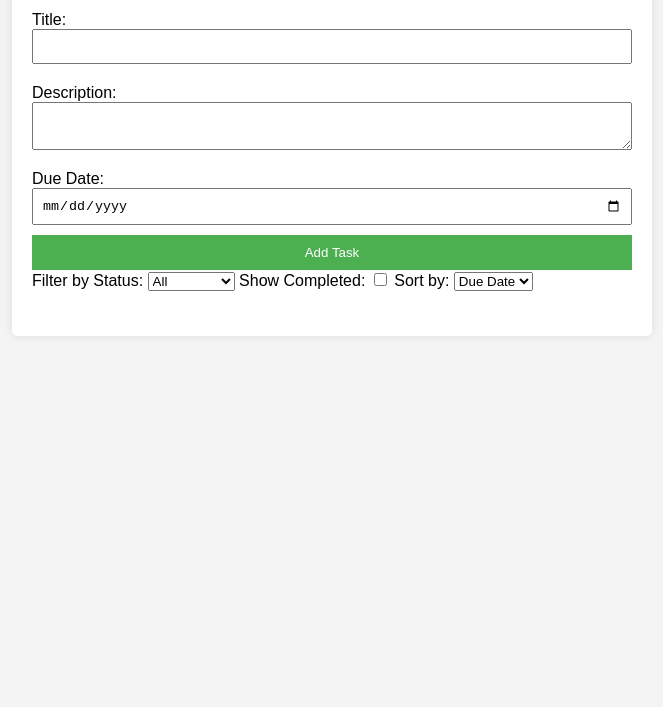
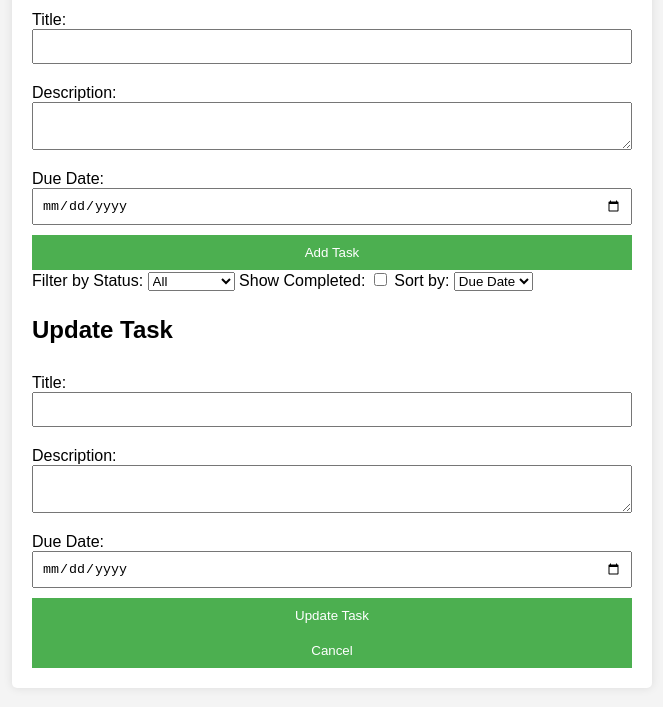
Before and after one commit to lebogangolifant/task_tracker, a website: page index.html in a window 1280 px wide. Shown: the part 149-856 px from the top of the page, without its empty margins (308-971 px from the left). Before the commit the page ends 800 px from the top, so only its background shows below. Drawn offline with Linux system fonts and the light colour scheme; no server answers.

Commit message:
Create task update form elements

```diff
--- a/index.html
+++ b/index.html
@@ -44,6 +44,26 @@
         <div id="taskList">
             <!-- Tasks will be displayed here -->
         </div>
+
+        <!-- New elements for task update form -->
+        <div id="updateFormContainer">
+            <h2>Update Task</h2>
+            <form id="updateForm">
+                <input type="hidden" id="updateTaskId">
+
+                <label for="updateTitle">Title:</label>
+                <input type="text" id="updateTitle" required>
+
+                <label for="updateDescription">Description:</label>
+                <textarea id="updateDescription" required></textarea>
+
+                <label for="updateDueDate">Due Date:</label>
+                <input type="date" id="updateDueDate" required>
+
+                <button type="button" onclick="updateTask()">Update Task</button>
+                <button type="button" onclick="cancelUpdate()">Cancel</button>
+            </form>
+        </div>
     </div>
 
     <script src="script.js"></script>
```
